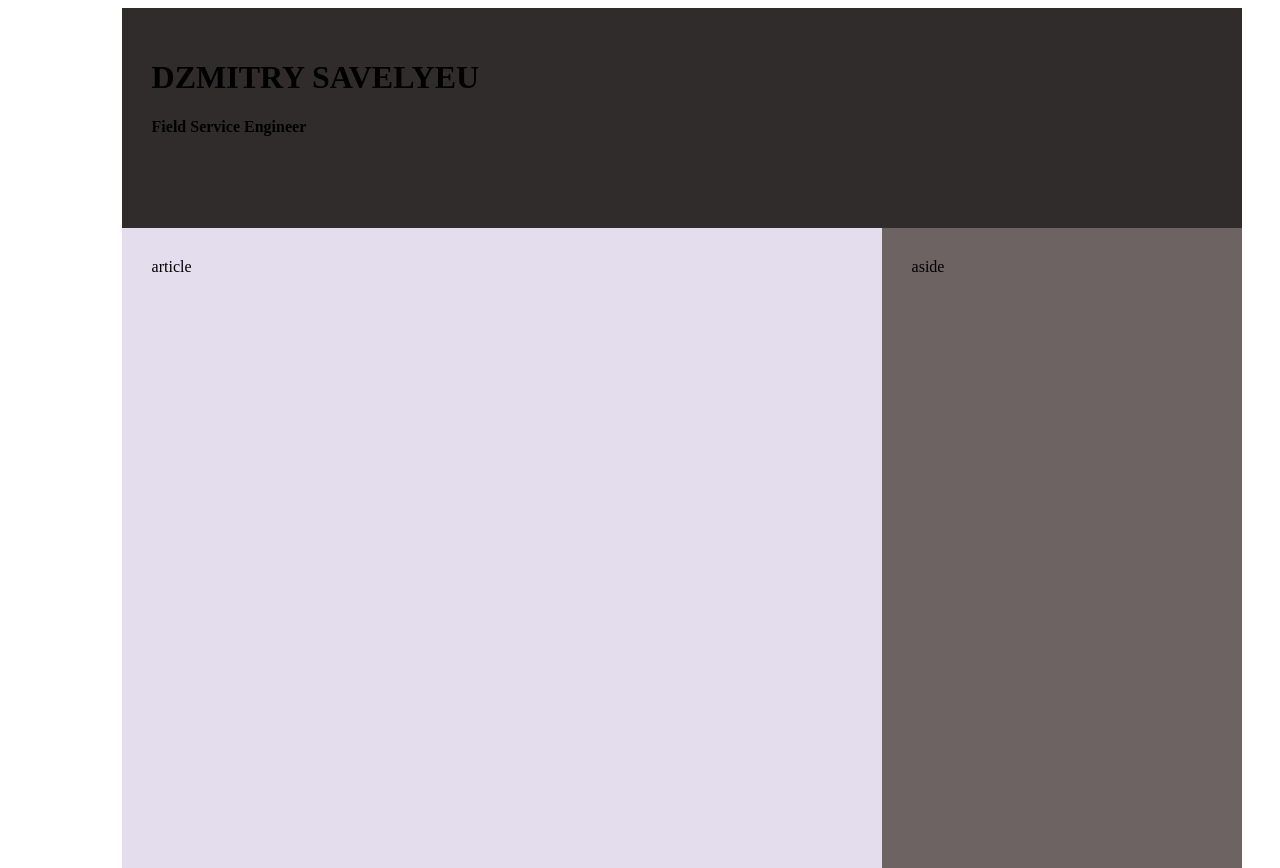
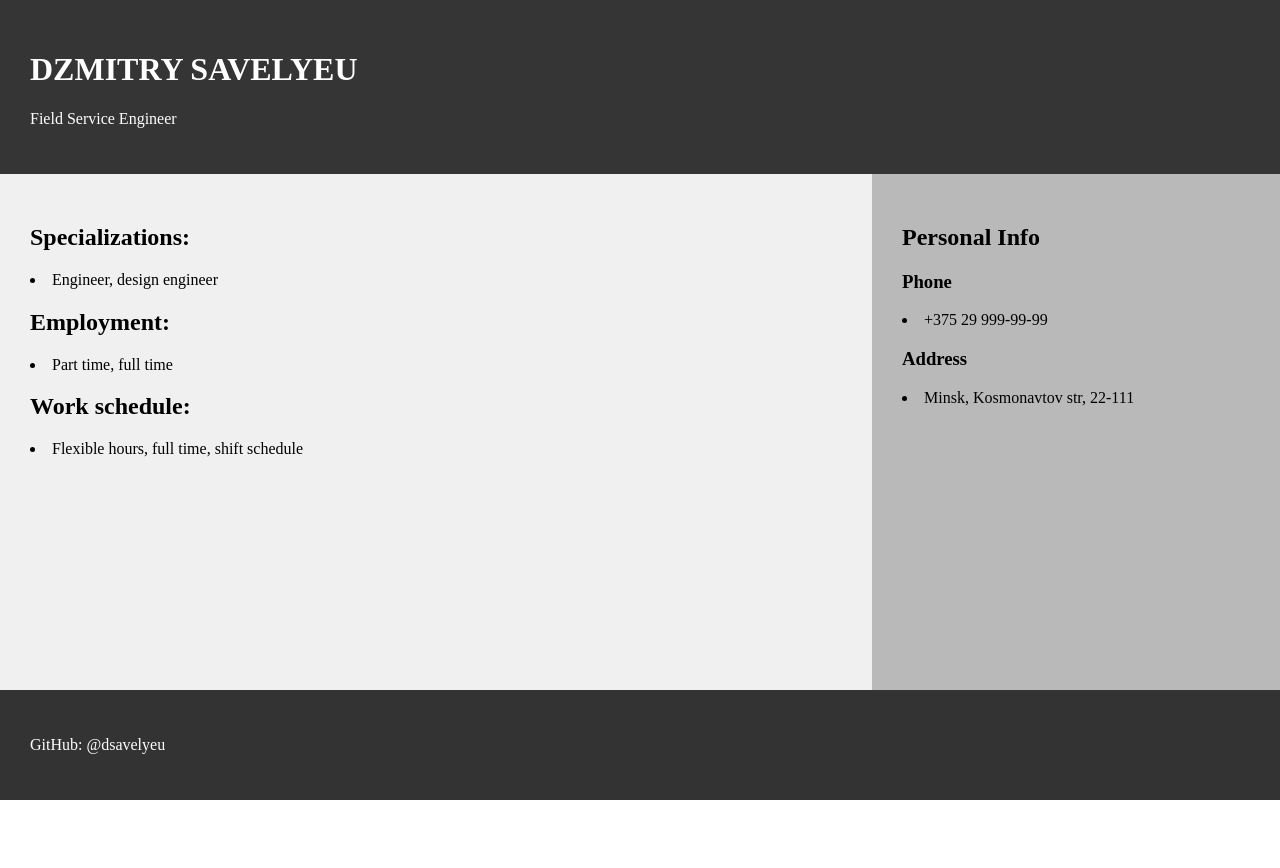
Before and after one commit to dsavelyeu/html, a plain HTML site: page index.html in a window 1280 px wide. After the commit the page ends 800 px from the top, so only its background shows below. Drawn offline with Linux system fonts and the light colour scheme.

Commit message:
finished

```diff
--- a/index.html
+++ b/index.html
@@ -1,23 +1,40 @@
 <!DOCTYPE html>
 <html lang="en">
-<head>
-    <meta charset="UTF-8">
-    <meta http-equiv="X-UA-Compatible" content="IE=edge">
-    <meta name="viewport" content="width=device-width, initial-scale=1.0">
+  <head>
+    <meta charset="UTF-8" />
+    <meta http-equiv="X-UA-Compatible" content="IE=edge" />
+    <meta name="viewport" content="width=device-width, initial-scale=1.0" />
     <title>index.html</title>
-    <link rel="stylesheet" href="style.css">
-</head>
-<body>
+    <link rel="stylesheet" href="style.css" />
+  </head>
+  <body>
+    <div class="container">
+      <header class="header">
+        <h1>DZMITRY SAVELYEU</h1>
+        <p>Field Service Engineer</p>
+      </header>
 
-    <header class="body-header">
-        <div><h1>DZMITRY SAVELYEU</h1></div>
-        <div><h4>Field Service Engineer</h4></div>
-    </header>
+      <main class="main">
+        <article class="mainChild article">
+          <h2>Specializations:</h2>
+          <li>Engineer, design engineer</li>
+          <h2>Employment:</h2>
+          <li>Part time, full time</li>
+          <h2>Work schedule:</h2>
+          <li>Flexible hours, full time, shift schedule</li>
+        </article>
+        <aside class="mainChild aside">
+          <h2>Personal Info</h2>
+          <h3>Phone</h3>
+          <li>+375 29 999-99-99</li>
+          <h3>Address</h3>
+          <li>Minsk, Kosmonavtov str, 22-111</li>
+        </aside>
+      </main>
 
-    <div class="flex-body">
-        <article class="flex-body-child body-article">article</article>
-        <daside class="flex-body-child body-aside">aside</aside>
-     </div>
-
-</body>
+      <footer class="footer">
+        <p>GitHub: @dsavelyeu</p>
+      </footer>
+    </div>
+  </body>
 </html>
--- a/style.css
+++ b/style.css
@@ -1,40 +1,44 @@
-body,html {
+html,
+body {
   height: 100%;
-  margin-left: 5%;
-  margin-right: 5%;
+  margin: 0;
 }
 
-
-.body-header {
-  min-width: 1060px;
-  height: 20%;
-  min-height: 100px;
-  padding: 30px ;
+p,
+h1 {
+  color: white;
 }
 
-
-.flex-body {
-  height: 80%;
-    display: flex;
-    flex-direction: row;
-    align-items: stretch;
+.container {
+  display: flex;
+  flex-direction: column;
+  height: 100%;
 }
 
-  .flex-body-child {
-flex: 1;
-padding: 30px ;
-  }
+.header {
+  padding: 30px;
+  background-color: rgb(53, 53, 53);
+}
 
-  .body-header{
-    background-color: rgb(48, 44, 44);
-  }
-  .body-article {
-    background-color: rgb(228, 221, 238);
-    flex-grow: 3;
-    min-width: 700px;
-  }
-  .body-aside {
-    background-color: rgb(109, 99, 99);
-    flex-grow: 1;
-    min-width: 300px;
-  }
+.main {
+  height: 100%;
+  display: flex;
+}
+
+.mainChild {
+  padding: 30px;
+}
+
+.article {
+  background-color: rgb(240, 240, 240);
+  flex-basis: 70%;
+}
+.aside {
+  background-color: rgb(185, 185, 185);
+  flex-basis: 30%;
+}
+
+.footer {
+  padding: 30px;
+  background-color: rgb(51, 51, 51);
+}
```
Also changed, not shown: tt/text.txt (deleted).
